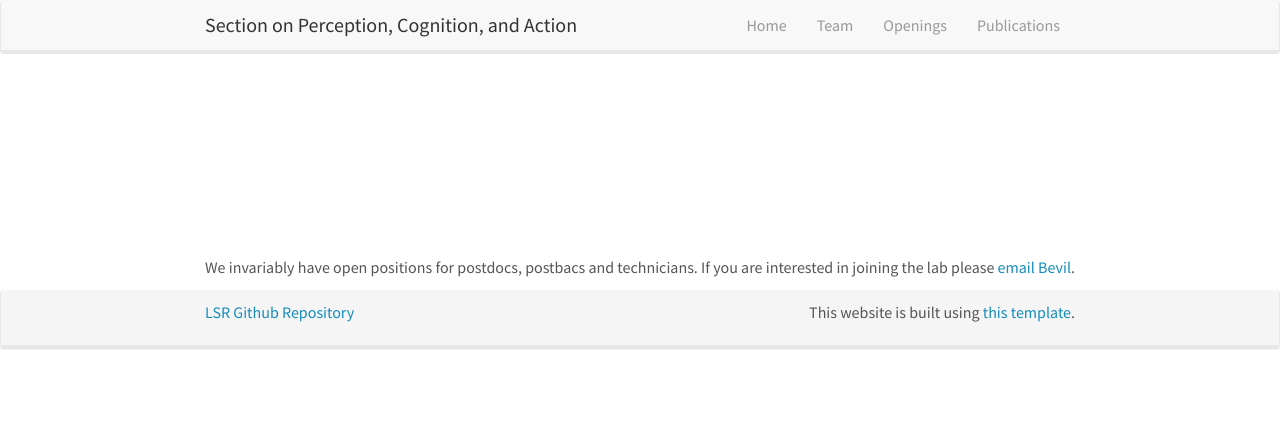
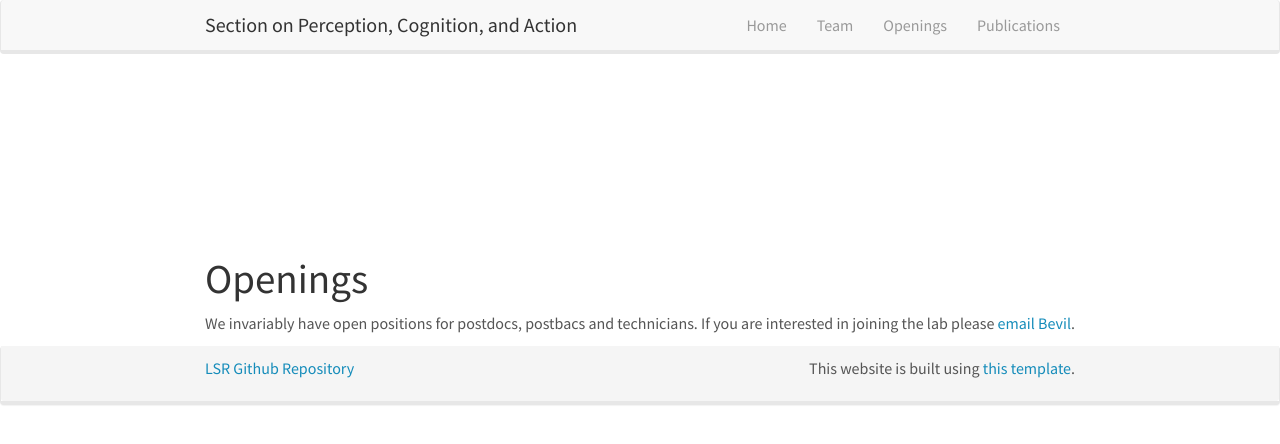
Before and after one commit to NEI-LSR/Section-on-Perception-Cognition-and-Action, a Jekyll site: the page built from _pages/openings.md, in a window 1280 px wide. Shown: the top 444 px of the page. Built offline with Jekyll 4.4.1, drawn with Linux system fonts in a browser that asks for light colours; nearby versions of some CDN libraries.

Commit message:
add title to openings page

```diff
--- a/_pages/openings.md
+++ b/_pages/openings.md
@@ -6,5 +6,7 @@ sitemap: false
 permalink: /openings
 ---
 
+# Openings
+
 We invariably have open positions for postdocs, postbacs and technicians.
 If you are interested in joining the lab please <a href="mailto:bevil@nih.gov">email Bevil</a>.
```
